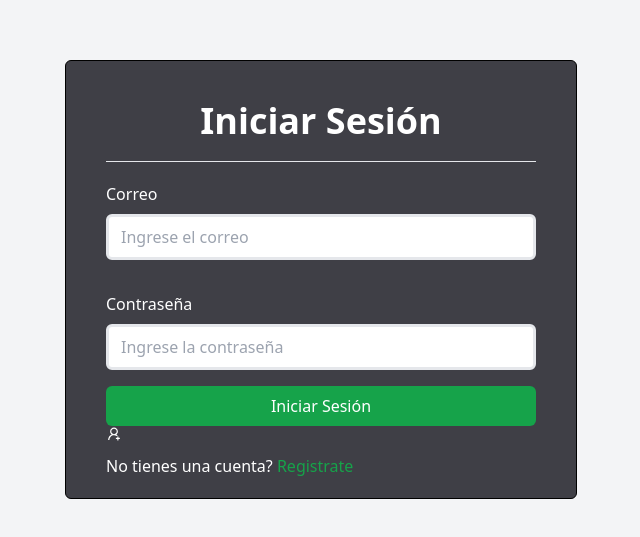
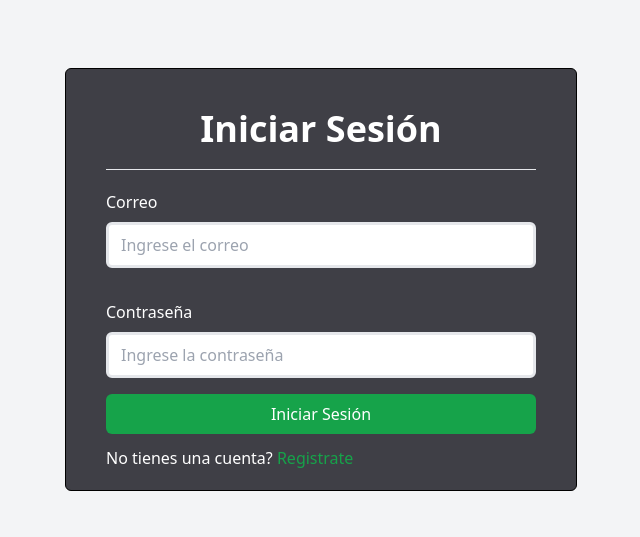
Before and after one commit to leexand/invernaderoArduino, a Next.js app: page / in a window 1280 px wide. Shown: the part 121-658 px from the top of the page, without its empty margins (319-959 px from the left). Built offline with nearby package versions, Linux system fonts and the light colour scheme.

Commit message:
Update page.js

```diff
--- a/app/page.js
+++ b/app/page.js
@@ -1,6 +1,6 @@
 import CardPages from '@/components/cards/CardPages'
 import FormLogin from '@/components/form/FormLogin'
-import {AiOutlineUserAdd} from "react-icons/ai"
+
 import Link from 'next/link'
 
 export const metadata = {
@@ -11,8 +11,7 @@ export default function Login() {
   return (
     <CardPages size="md" title="Iniciar Sesión">
       <FormLogin />
-    <AiOutlineUserAdd />
-    {process.env.DB_NAME} {process.env.DB_HOST}
+   {process.env.DB_HOST}
       <p className="pt-3 text-white">No tienes una cuenta? <Link href="/registro" className="text-green-600" >Registrate</Link></p>
     </CardPages>
   )
```
